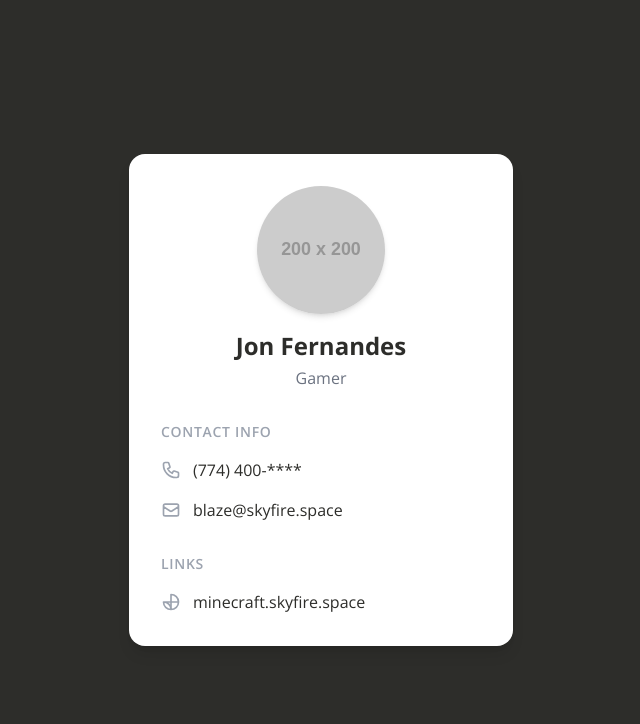
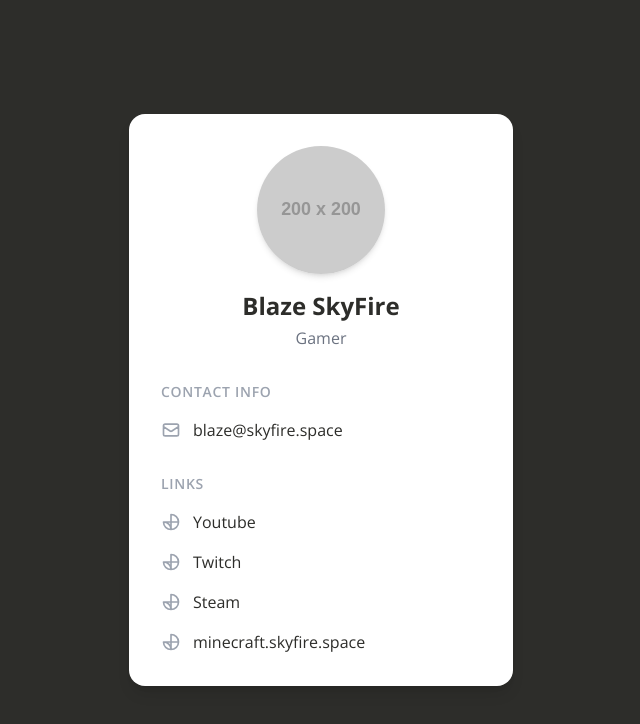
Before and after one commit to MrSkyFire/card, a plain HTML site: page index.html in a window 1280 px wide. Shown: the whole page, without its empty margins (319-959 px from the left). Drawn offline with nearby package versions, Linux system fonts and the light colour scheme; placeholder pictures from the web are drawn by us.

Commit message:
Update index.html

```diff
--- a/index.html
+++ b/index.html
@@ -42,12 +42,12 @@
           <img
             class="w-32 h-32 rounded-full mb-4 object-cover shadow-md"
             src="https://placehold.co/200x200/EFEFEF/333333?text=JF"
-            alt="Jon F"
+            alt="Blaze SF"
             onerror="this.onerror=null;this.src='https://placehold.co/200x200/EFEFEF/333333?text=JF';"
           />
 
           <!-- Name and Title -->
-          <h1 class="text-2xl font-bold text-[#2D2D2A]">Jon Fernandes</h1>
+          <h1 class="text-2xl font-bold text-[#2D2D2A]">Blaze SkyFire</h1>
           <p class="text-md text-gray-500 mt-1">Gamer</p>
         </div>
 
@@ -71,7 +71,7 @@
             Contact Info
           </h2>
           <div class="space-y-4">
-            <a
+            <!--<a
               href="tel:774-400-****"
               class="flex items-center text-[#2D2D2A] hover:text-[#18A6DF]"
             >
@@ -90,7 +90,7 @@
                 ></path>
               </svg>
               <span>(774) 400-****</span>
-            </a>
+            </a>-->
             <a
               href="mailto:blaze@skyfire.space"
               class="flex items-center text-[#2D2D2A] hover:text-[#18A6DF]"
@@ -122,6 +122,72 @@
             Links
           </h2>
           <div class="space-y-4">
+            <a
+              href="https://www.youtube.com/@BlazeSkyFire/"
+              target="_blank"
+              rel="noopener noreferrer"
+              class="flex items-center text-[#2D2D2A] hover:text-[#18A6DF]"
+            >
+              <svg
+                class="w-5 h-5 mr-3 text-gray-400"
+                fill="none"
+                stroke="currentColor"
+                viewBox="0 0 24 24"
+                xmlns="http://www.w3.org/2000/svg"
+              >
+                <path
+                  stroke-linecap="round"
+                  stroke-linejoin="round"
+                  stroke-width="2"
+                  d="M21 12a9 9 0 01-9 9m9-9a9 9 0 00-9-9m9 9H3m9 9a9 9 0 01-9-9m9 9V3m0 18a9 9 0 009-9m-9 9a9 9 0 00-9-9"
+                ></path>
+              </svg>
+              <span>Youtube</span>
+            </a>
+            <a
+              href="https://Twitch.tv/THCxBlazeSkyFire"
+              target="_blank"
+              rel="noopener noreferrer"
+              class="flex items-center text-[#2D2D2A] hover:text-[#18A6DF]"
+            >
+              <svg
+                class="w-5 h-5 mr-3 text-gray-400"
+                fill="none"
+                stroke="currentColor"
+                viewBox="0 0 24 24"
+                xmlns="http://www.w3.org/2000/svg"
+              >
+                <path
+                  stroke-linecap="round"
+                  stroke-linejoin="round"
+                  stroke-width="2"
+                  d="M21 12a9 9 0 01-9 9m9-9a9 9 0 00-9-9m9 9H3m9 9a9 9 0 01-9-9m9 9V3m0 18a9 9 0 009-9m-9 9a9 9 0 00-9-9"
+                ></path>
+              </svg>
+              <span>Twitch</span>
+            </a>
+            <a
+              href="https://steamcommunity.com/id/BlazeSkyFire/"
+              target="_blank"
+              rel="noopener noreferrer"
+              class="flex items-center text-[#2D2D2A] hover:text-[#18A6DF]"
+            >
+              <svg
+                class="w-5 h-5 mr-3 text-gray-400"
+                fill="none"
+                stroke="currentColor"
+                viewBox="0 0 24 24"
+                xmlns="http://www.w3.org/2000/svg"
+              >
+                <path
+                  stroke-linecap="round"
+                  stroke-linejoin="round"
+                  stroke-width="2"
+                  d="M21 12a9 9 0 01-9 9m9-9a9 9 0 00-9-9m9 9H3m9 9a9 9 0 01-9-9m9 9V3m0 18a9 9 0 009-9m-9 9a9 9 0 00-9-9"
+                ></path>
+              </svg>
+              <span>Steam</span>
+            </a>
             <a
               href="https://minecraft.skyfire.space"
               target="_blank"
```
